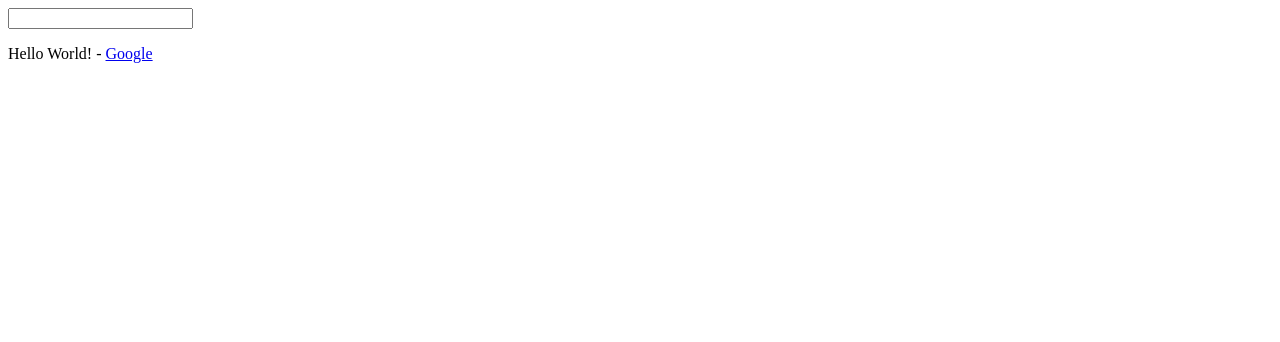
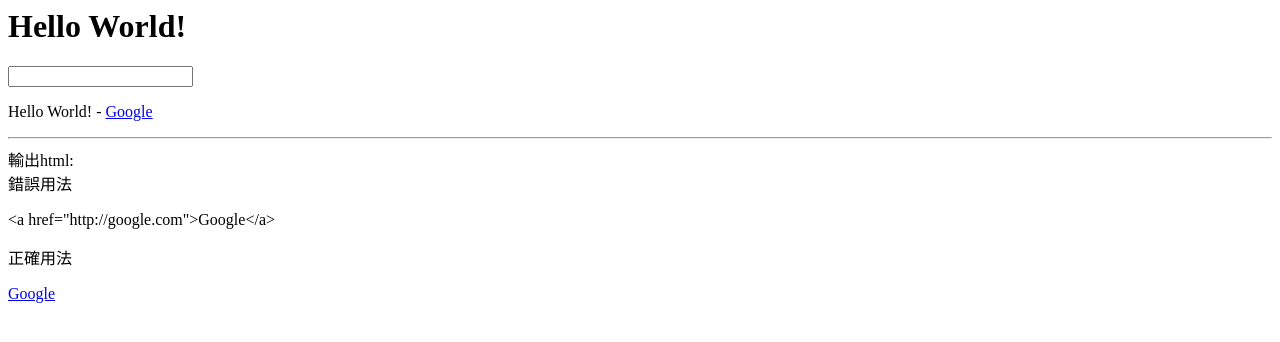
Before and after one commit to Neohsu1214/VueCourse_SimpleLab1, a website: page index.html in a window 1280 px wide. Drawn offline with nearby package versions, Linux system fonts and the light colour scheme.

Commit message:
用 v-html 將 vue 變數中的純 html 顯示到 template 上

```diff
--- a/index.html
+++ b/index.html
@@ -8,18 +8,22 @@
     <script src="https://cdn.jsdelivr.net/npm/vue/dist/vue.js"></script>
 
     <div id="app">
-
+        <h1 v-once>{{ title }}</h1>
         <input type="text" v-on:input="changeTitle">
         <p> {{ sayHello() }} - <a v-bind:href="link">Google</a></p>
-
+        <hr>
+        輸出html:<br>
+        錯誤用法<p>{{ finishedLink }}</p>
+        正確用法<p v-html="finishedLink"></p>
     </div>
 
     <script>
         new Vue({
-            el: "#app",
+            el: '#app',
             data: {
-                title: "Hello World!",
-                link: "http://google.com"
+                title: 'Hello World!',
+                link: 'http://google.com',
+                finishedLink: '<a href="http://google.com">Google</a>'
             },
             methods: {
                 changeTitle: function (event) {
```
Also changed, not shown: package.json (added, +52 -0 lines), 1 other file.
